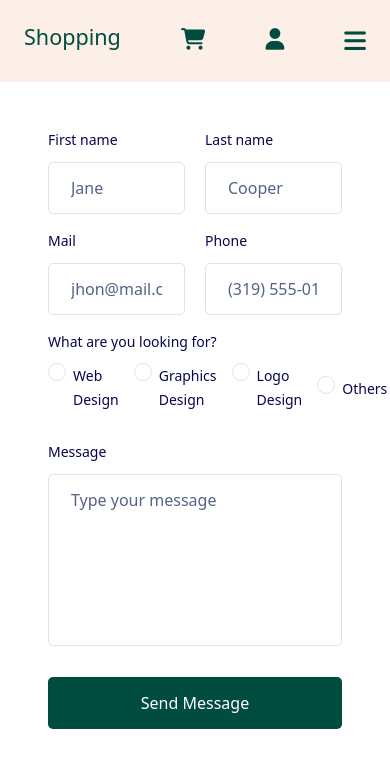
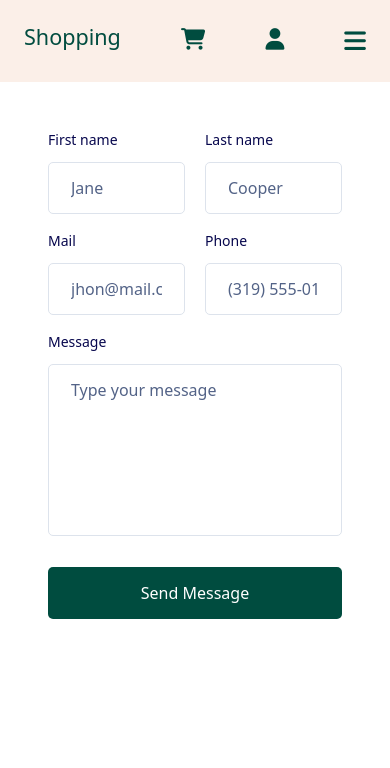
Before and after one commit to Kader1680/SmallShoppingCart, a React (Create React App) app: page /SmallShoppingCart/login in a window 390 px wide. Shown: the top 768 px of the page. Built offline with nearby package versions, Linux system fonts and the light colour scheme.

Commit message:
add responsive grid

```diff
--- a/src/pages/login/form.jsx
+++ b/src/pages/login/form.jsx
@@ -53,43 +53,7 @@ export default function Login() {
           </div>
         </div>
 
-        <div class="formbold-input-radio-wrapper">
-            <label for="jobtitle" class="formbold-form-label"> What are you looking for? </label>
 
-            <div class="formbold-radio-flex">
-              <div class="formbold-radio-group">
-                <label class="formbold-radio-label">
-                  <input class="formbold-input-radio" type="radio" name="jobtitle" id="jobtitle" />
-                  Web Design
-                  <span class="formbold-radio-checkmark"></span>
-                </label>
-              </div>
-
-              <div class="formbold-radio-group">
-                <label class="formbold-radio-label">
-                  <input class="formbold-input-radio" type="radio" name="jobtitle" id="jobtitle" />
-                  Graphics Design
-                  <span class="formbold-radio-checkmark"></span>
-                </label>
-              </div>
-
-              <div class="formbold-radio-group">
-                <label class="formbold-radio-label">
-                  <input class="formbold-input-radio" type="radio" name="jobtitle" id="jobtitle" />
-                  Logo Design
-                  <span class="formbold-radio-checkmark"></span>
-                </label>
-              </div>
-
-              <div class="formbold-radio-group">
-                <label class="formbold-radio-label">
-                  <input class="formbold-input-radio" type="radio" name="jobtitle" id="jobtitle" />
-                  Others
-                  <span class="formbold-radio-checkmark"></span>
-                </label>
-              </div>
-            </div>
-        </div>
 
         <div>
             <label for="message" class="formbold-form-label"> Message </label>
```
Also changed, not shown: src/img/screencapture-localhost-3000-SmallShoppingCart-login-2023-07-31-18_53_27.png (added), 1 other file (tests, documents, lock files or other folders).
